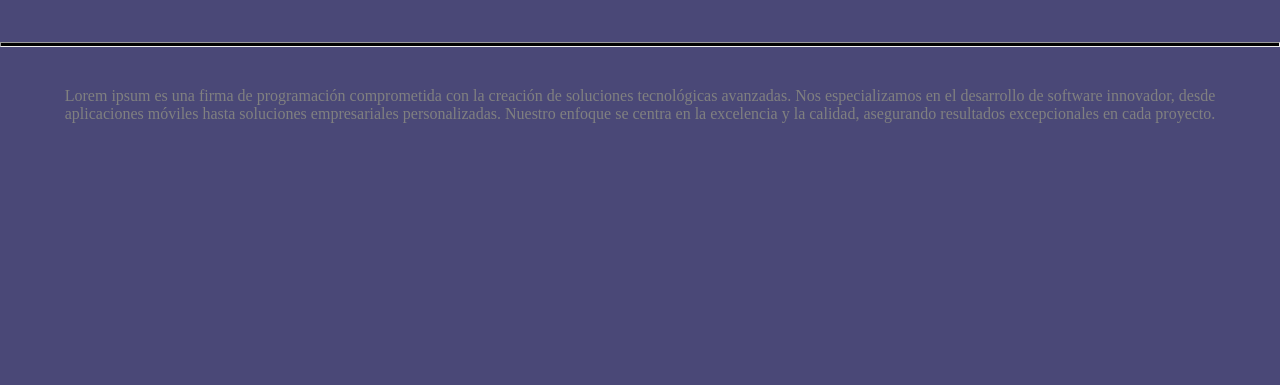
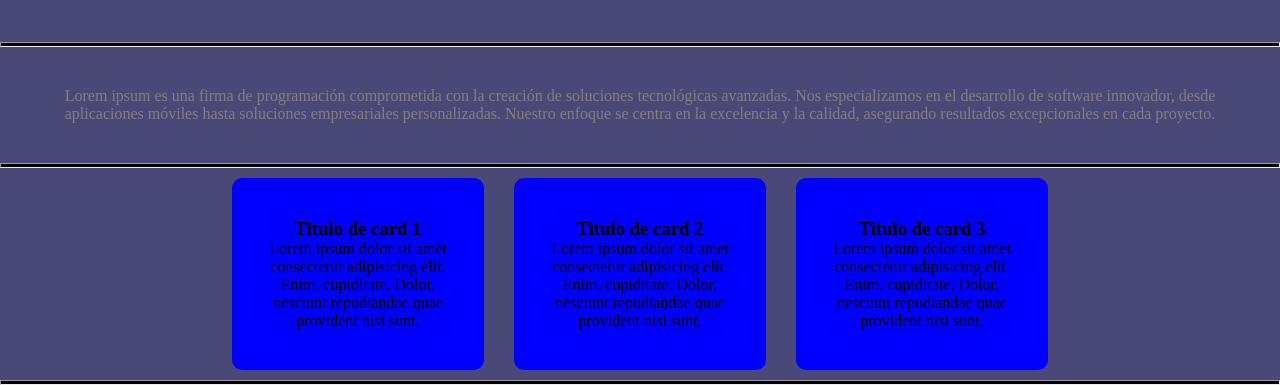
Before and after one commit to cristiangenovese1/TP2, a plain HTML site: page TP2/index.html in a window 1280 px wide. Shown: the part 497-882 px from the top of the page. Before the commit the page ends 800 px from the top, so only its background shows below. Drawn offline with Linux system fonts and the light colour scheme.

Commit message:
e4 en progreso

```diff
--- a/TP2/index.html
+++ b/TP2/index.html
@@ -71,6 +71,65 @@
 
         </div>
 
+        <hr/>
+
+        <div class="info-cards">
+
+            <div>
+
+                <h3>Titulo de card 1</h3>
+
+                <p>
+
+                    Lorem ipsum dolor sit amet consectetur adipisicing elit.
+                    Enim, cupiditate. Dolor, nesciunt repudiandae quae provident nisi sunt,
+
+                </p>
+
+            </div>
+
+            <div>
+
+                <h3>Titulo de card 2</h3>
+
+                <p>
+
+                    Lorem ipsum dolor sit amet consectetur adipisicing elit.
+                    Enim, cupiditate. Dolor, nesciunt repudiandae quae provident nisi sunt,
+
+                </p>
+
+            </div>
+
+            <div>
+
+                <h3>Titulo de card 3</h3>
+
+                <p>
+
+                    Lorem ipsum dolor sit amet consectetur adipisicing elit.
+                    Enim, cupiditate. Dolor, nesciunt repudiandae quae provident nisi sunt,
+
+                </p>
+
+            </div>
+
+        </div>
+
+        <hr/>
+
+        <div>
+
+            <div>
+
+            </div>
+
+            <div>
+
+            </div>
+
+        </div>
+
 
 
     </body>
--- a/TP2/style.css
+++ b/TP2/style.css
@@ -1,24 +1,28 @@
 /*#B01F1F*/
 
-:root{
+:root {
   --text-white: white;
   --buttonprimary: #bfabab;
   --text-general: grey;
   --text-button: rgb(74 72 119);
+  --secondary: blue;
 }
 
-*{
+h3 {
+  display: block;
+}
+
+* {
   margin: 0;
   padding: 0;
   box-sizing: border-box;
 }
 
-
-body{
+body {
   background-color: rgb(74 72 119);
 }
 
-nav{
+nav {
   display: flex;
   justify-content: space-around;
   align-items: center;
@@ -26,36 +30,35 @@ nav{
   padding: 5px;
 }
 
-ul a{
+ul a {
   color: black;
   text-decoration: none;
   padding: 1rem;
   font-weight: bold;
-    font-family:'Titillium Web', sans-serif;
+  font-family: "Titillium Web", sans-serif;
   font-size: 30px;
   text-shadow: 2px 2px 3px rgba(0, 0, 0, 0.5);
 }
 
-ul{
+ul {
   list-style: none;
   display: flex;
   gap: 10px;
 }
 
-.logo{
+.logo {
   width: 100px;
   height: 100px;
   border-radius: 50%;
   box-shadow: 5px 3px 4px rgba(0, 0, 0, 0.5);
 }
 
-hr{
+hr {
   height: 5px;
   background-color: black;
 }
 
-.intro{
-
+.intro {
   display: flex;
   align-items: center;
   justify-content: center;
@@ -63,29 +66,25 @@ hr{
   margin: 60px;
 }
 
-.left{
+.left {
   max-width: 80%;
 }
 
-.intro h1{
-
+.intro h1 {
   font-size: 40px;
-    font-family: 'Roboto Slab', serif;
+  font-family: "Roboto Slab", serif;
   font-weight: bold;
   text-align: left;
   margin-bottom: 30px;
-
 }
 
-.intro p{
-
+.intro p {
   max-width: 50%;
   margin-bottom: 2em;
-    font-family: 'Roboto Slab', serif;
-
+  font-family: "Roboto Slab", serif;
 }
 
-.contacto{
+.contacto {
   color: var(--text-button);
   background-color: var(--buttonprimary);
   width: 150px;
@@ -97,7 +96,7 @@ hr{
   text-decoration: none;
 }
 
-.masinfo{
+.masinfo {
   color: var(--text-button);
   background-color: var(--buttonprimary);
   width: 150px;
@@ -110,15 +109,31 @@ hr{
   text-decoration: none;
 }
 
-.logointro{
-
+.logointro {
   width: 300px;
   height: 300px;
   border-radius: 15px;
 }
 
-.descripcion{
+.descripcion {
   margin: 40px;
   color: var(--text-general);
   text-align: center;
 }
+
+.info-cards {
+  padding: 10px;
+  display: flex;
+  align-items: center;
+  text-align: center;
+  justify-content: center;
+  gap: 30px;
+}
+
+.info-cards div {
+  height: 20%;
+  width: 20%;
+  background: var(--secondary);
+  border-radius: 10px;
+  padding: 40px 30px;
+}
```
Lines whose indentation alone changed are shown as unchanged.
